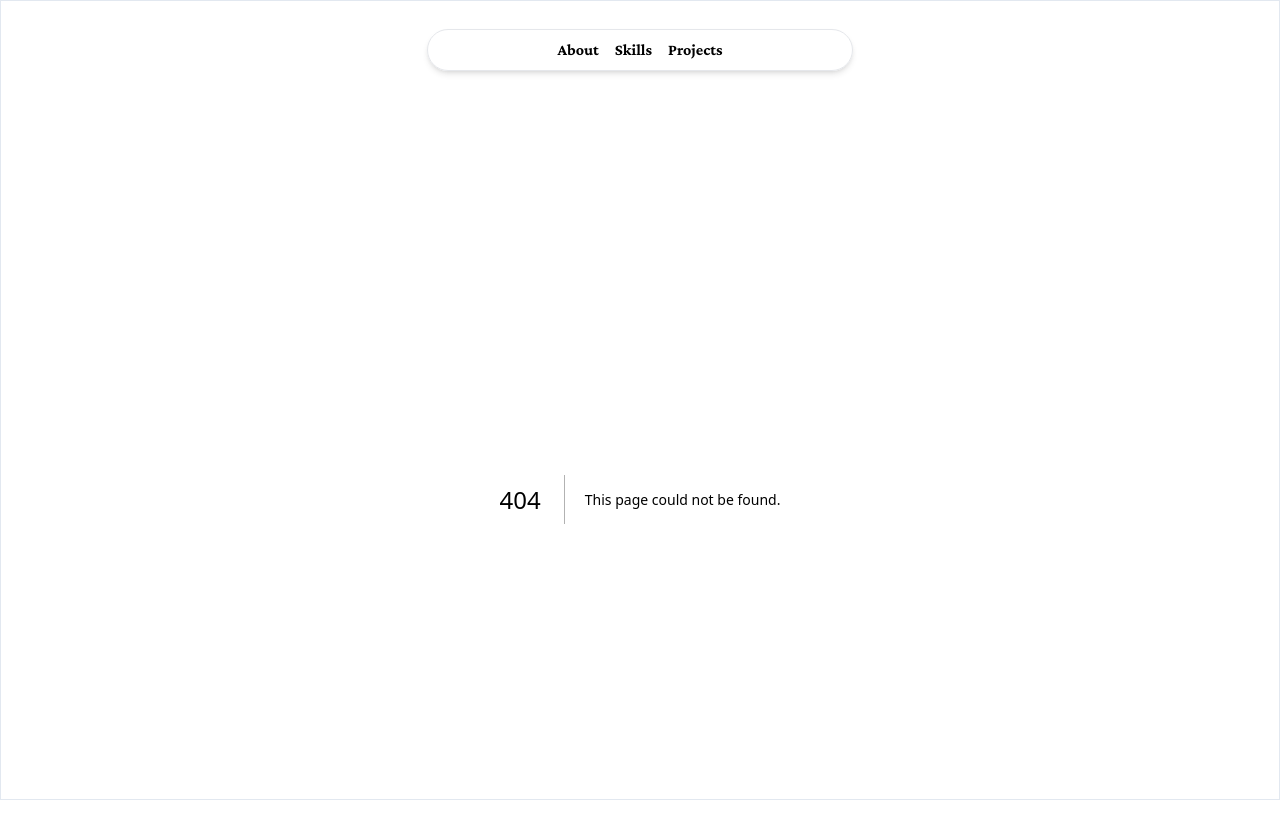
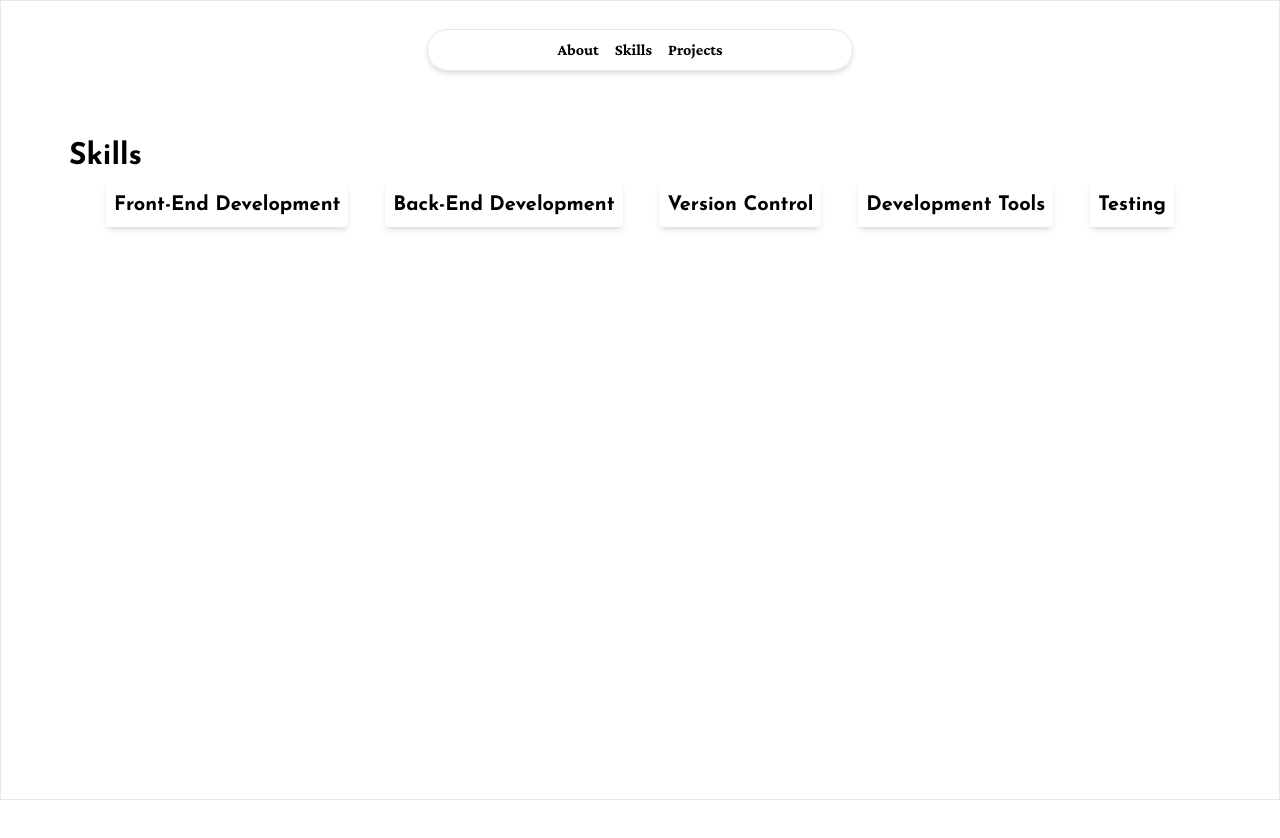
Before and after one commit to salihaaaaa/Portfolio, a Next.js app: page /skills in a window 1280 px wide. Before the commit this address had no page. Shown: the top 838 px of the page. After the commit the page ends 800 px from the top, so only its background shows below. Built offline with nearby package versions, Linux system fonts and the light colour scheme.

Commit message:
Creating skills page

```diff
--- a/src/app/about/page.tsx
+++ b/src/app/about/page.tsx
@@ -10,9 +10,9 @@ const page = () => {
           Hello! <span className="block mt-1 md:mt-2">I am Salihah</span>{" "}
         </h1>
         <p className="mt-4 text-xl text-justify">
-          A Front-End Web Developer based in Malaysia. I am on exciting
-          journey learning Next.js and TailwindCSS while building this
-          portfolio. Passionate about web development.
+          A Front-End Web Developer based in Malaysia. I am on exciting journey
+          learning Next.js and TailwindCSS while building this portfolio.
+          Passionate about web development.
         </p>
       </div>
       <div className="p-2 md:p-10 flex flex-col items-center">
--- a/src/app/layout.tsx
+++ b/src/app/layout.tsx
@@ -1,6 +1,6 @@
 import type { Metadata } from "next";
 import "./styles/globals.css";
-import { crimson_Pro } from '@/app/components/fonts';
+import { crimson_Pro } from "@/app/components/fonts";
 import DesktopNav from "./components/DesktopNav";
 import MobileNav from "./components/MobileNav";
 
--- /dev/null
+++ b/src/app/skills/page.tsx
@@ -0,0 +1,39 @@
+import React from "react";
+import { josefin_Sans } from "../components/fonts";
+
+const page = () => {
+  return (
+    <div className="p-2 md:p-10">
+      <h2 className={`${josefin_Sans.className} text-3xl font-bold`}>Skills</h2>
+      <div className="flex flex-wrap flex-col md:flex-row justify-evenly p-1">
+        <div
+          className={`${josefin_Sans.className} m-1 p-2 text-xl font-bold rounded shadow-md`}
+        >
+          Front-End Development
+        </div>
+        <div
+          className={`${josefin_Sans.className} m-1 p-2 text-xl font-bold rounded shadow-md`}
+        >
+          Back-End Development
+        </div>
+        <div
+          className={`${josefin_Sans.className} m-1 p-2 text-xl font-bold rounded shadow-md`}
+        >
+          Version Control
+        </div>
+        <div
+          className={`${josefin_Sans.className} m-1 p-2 text-xl font-bold rounded shadow-md`}
+        >
+          Development Tools
+        </div>
+        <div
+          className={`${josefin_Sans.className} m-1 p-2 text-xl font-bold rounded shadow-md`}
+        >
+          Testing
+        </div>
+      </div>
+    </div>
+  );
+};
+
+export default page;
```
